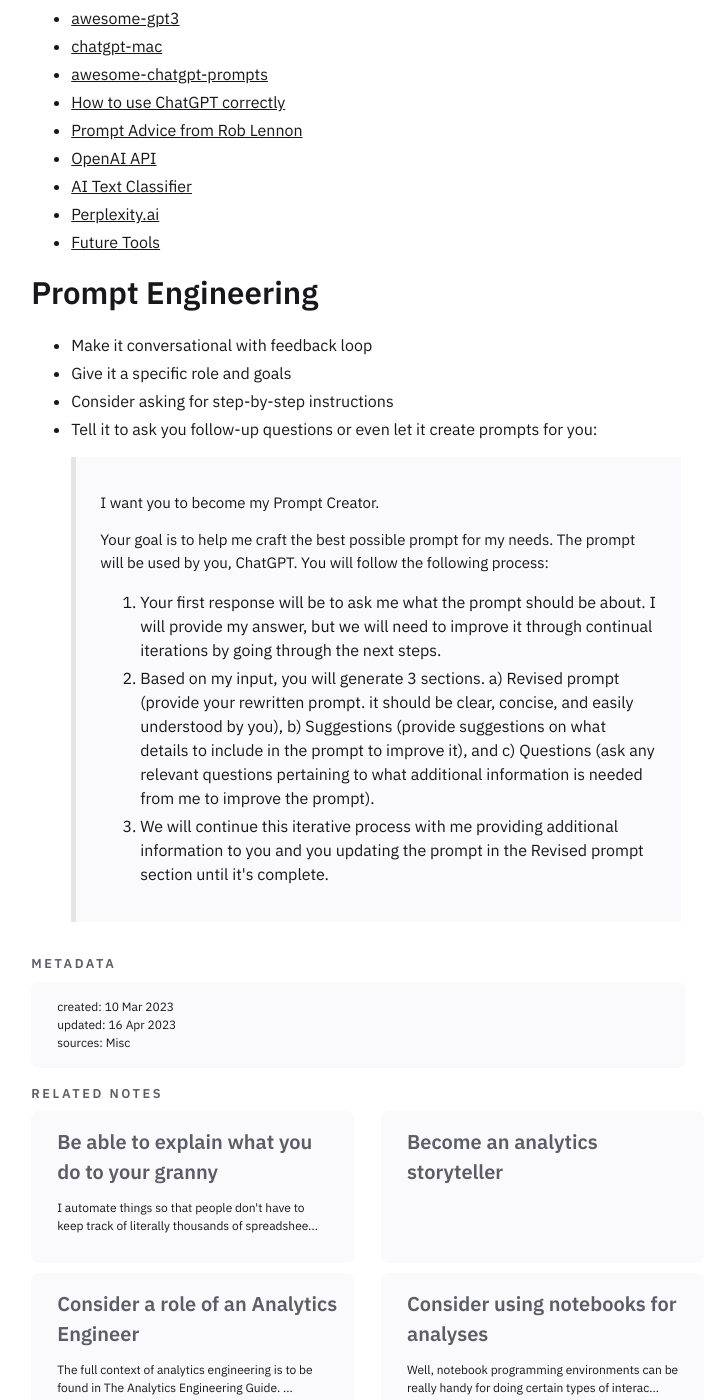
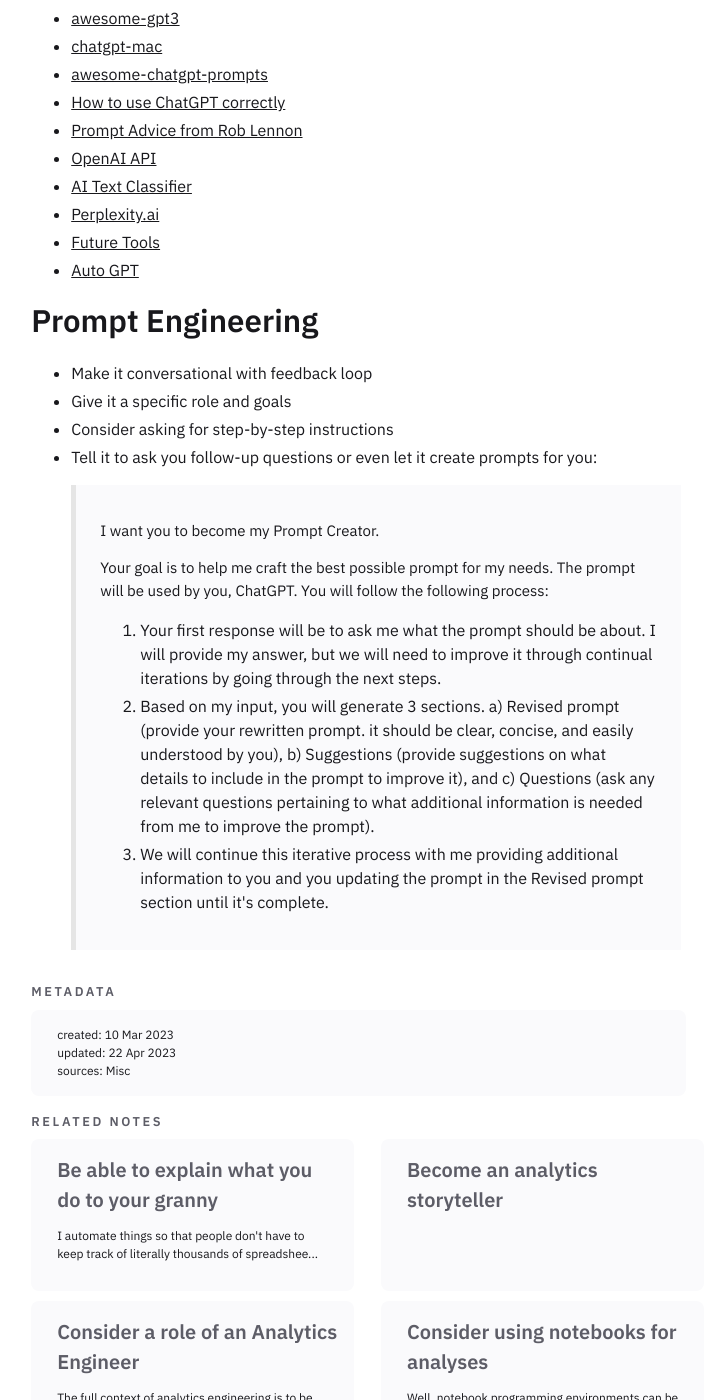
Before and after one commit to one-data-cookie/one-data-cookie.github.io, a Jekyll site: the page built from _notes/data-coding/Learn ChatGPT.md, in a window 1280 px wide and 1400 px high, scrolled down 2613 px. Shown: the whole window, without its empty margins (264-973 px from the left). Built offline with Jekyll 4.4.1, drawn with Linux system fonts in a browser that asks for light colours.

Commit message:
sync notes and files as of 2023/04/22 20:28:45 UTC

```diff
--- a/_notes/data-coding/Learn ChatGPT.md
+++ b/_notes/data-coding/Learn ChatGPT.md
@@ -5,7 +5,7 @@
 tags: [learn, chatgpt]
 season: summer
 created: 10 Mar 2023
-updated: 16 Apr 2023
+updated: 22 Apr 2023
 sources: Misc
 ---
 
@@ -66,6 +66,7 @@
 - [AI Text Classifier](https://platform.openai.com/ai-text-classifier)
 - [Perplexity.ai](https://www.perplexity.ai/)
 - [Future Tools](https://www.futuretools.io/)
+- [Auto GPT](https://auto-gpt.ai/)
 
 ## Prompt Engineering
 - Make it conversational with feedback loop
```
